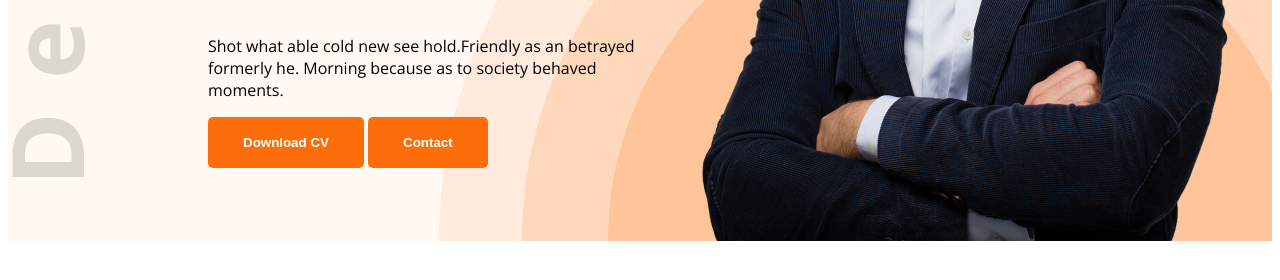
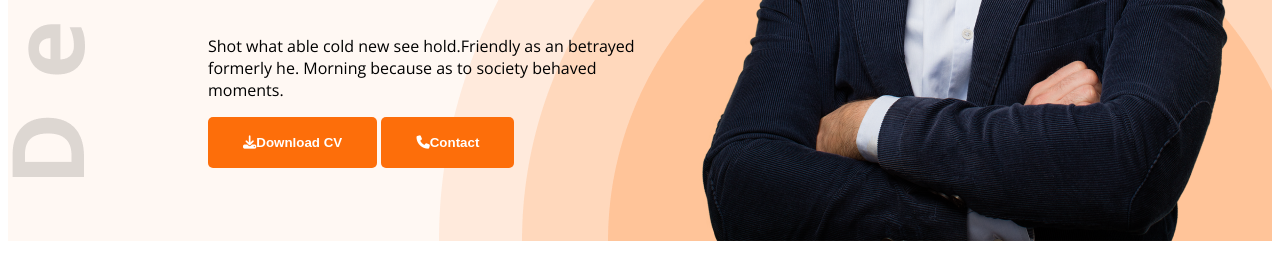
Before and after one commit to rmRK5/web-dev-portfolio, a plain HTML site: page index.html in a window 1280 px wide. Shown: the part 594-874 px from the top of the page. Drawn offline with nearby package versions, Linux system fonts and the light colour scheme.

Commit message:
added icons

```diff
--- a/index.html
+++ b/index.html
@@ -10,6 +10,7 @@
     <link href="https://fonts.googleapis.com/css2?family=Open+Sans:ital,wght@0,300..800;1,300..800&display=swap"
         rel="stylesheet">
     <link rel="stylesheet" href="styles/portfolio.css">
+    <script src="https://kit.fontawesome.com/f0b843da72.js" crossorigin="anonymous"></script>
 </head>
 
 <body class="open-sans-normal">
@@ -27,8 +28,8 @@
                 <h4 class="banner-greetings dark-2">Hi, I am</h4>
                 <h1 class="banner-title">Mary Hardy</h1>
                 <p class="banner-description">Shot what able cold new see hold.Friendly as an betrayed formerly he. Morning because as to society behaved moments.</p>
-                <button class="btn-primary">Download CV</button>
-                <button class="btn-primary">Contact</button>
+                <button class="btn-primary"><i class="fa-solid fa-download"></i>Download CV</button>
+                <button class="btn-primary"><i class="fa-solid fa-phone"></i>Contact</button>
             </div>
             <img class="banner-profile-pic" src="images/hardy.png" alt="">
         </div>
```
